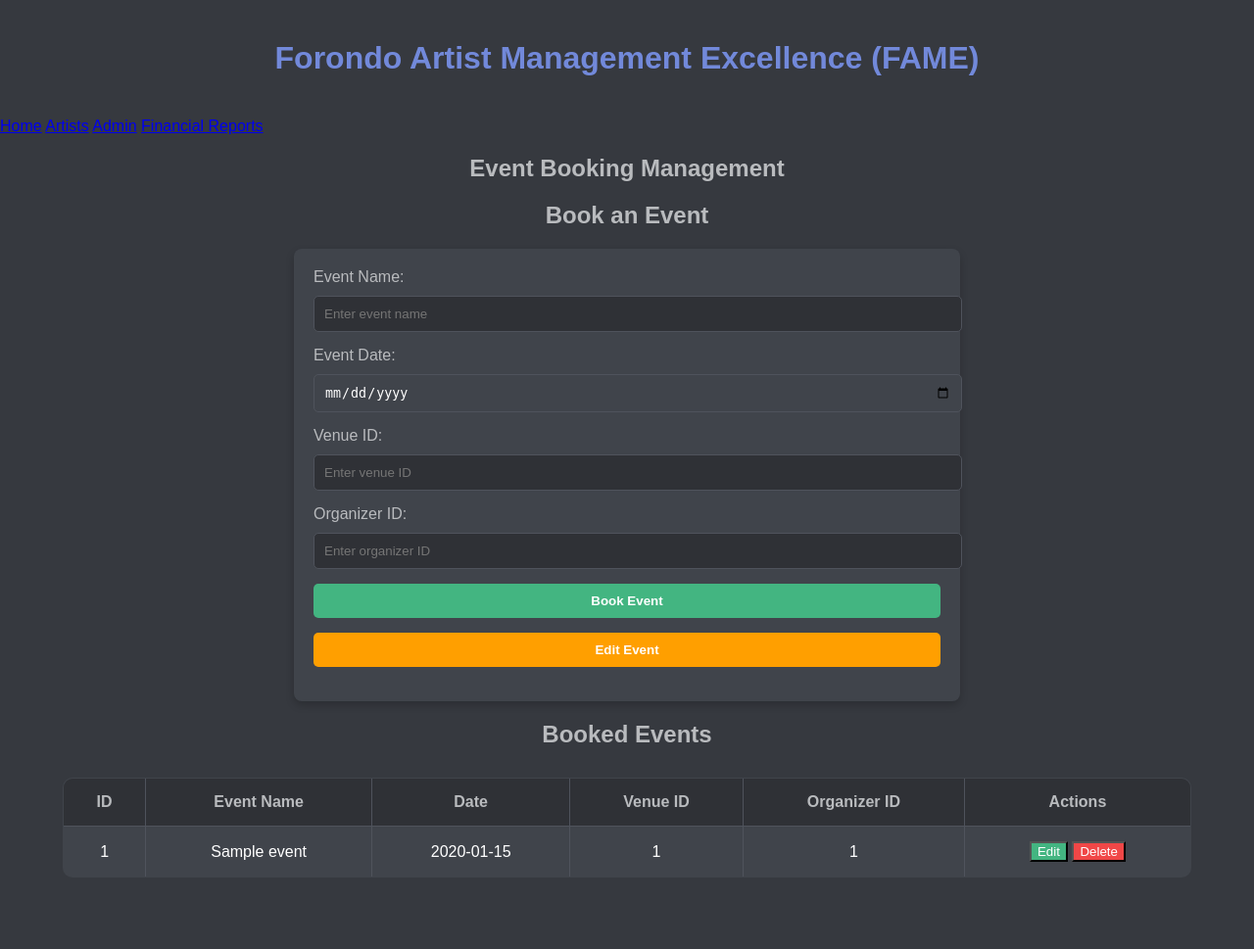
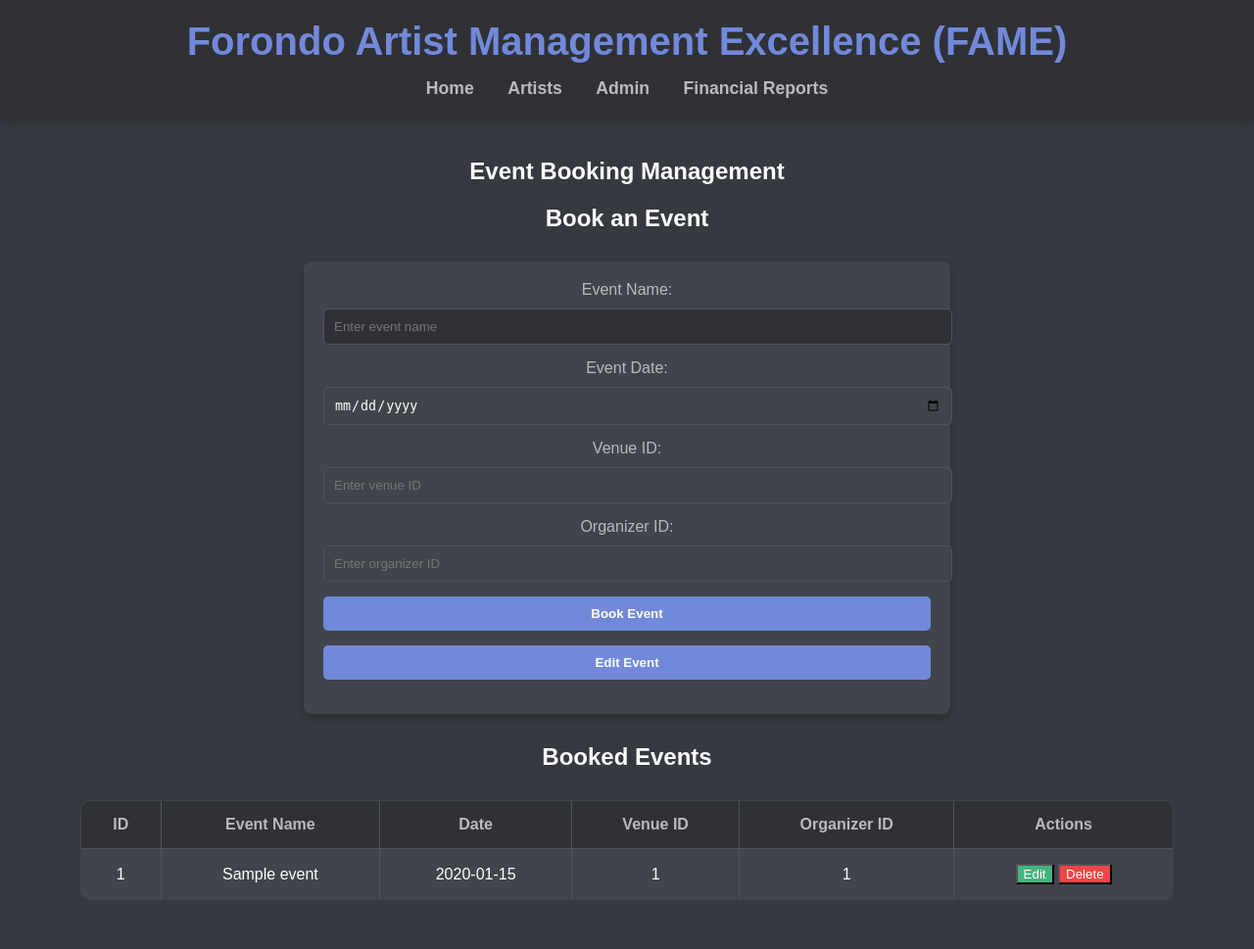
Before and after one commit to Rex5433/PHP-Database, a PHP site: page /event_booking.php in a window 1280 px wide. Shown: the whole page at 98% size. Before the commit the page ends 895 px from the top, so only its background shows below. Run offline with PHP 8.4, Linux system fonts and the light colour scheme; tables that the repository leaves empty hold one stand-in row (values such as "Sample post").

Commit message:
Update booking.css
cleaned

```diff
--- a/Database Program/UpdatedPHP/booking.css
+++ b/Database Program/UpdatedPHP/booking.css
@@ -6,21 +6,48 @@ body {
     color: #FFFFFF;
 }
 
-h1 {
+header {
+    background-color: #2F3136;
+    padding: 20px;
     text-align: center;
-    color: #7289DA;
-    padding: 20px;
+    box-shadow: 0 4px 8px rgba(0, 0, 0, 0.2);
 }
 
-h2 {
+header h1 {
+    color: #7289DA;
+    margin: 0;
+    font-size: 2.5em;
+}
+
+nav {
+    margin-top: 15px;
+}
+
+nav a {
     color: #B9BBBE;
+    margin: 0 15px;
+    text-decoration: none;
+    font-weight: bold;
+    font-size: 1.1em;
+}
+
+nav a:hover {
+    color: #7289DA;
+}
+
+nav a:focus {
+    outline: none;
+    color: #7289DA;
+}
+
+main {
+    padding: 20px;
     text-align: center;
-    margin-bottom: 20px;
 }
 
 form {
     width: 50%;
-    margin: 0 auto;
+    margin: 30px auto;
     background-color: #40444B;
     padding: 20px;
     border-radius: 8px;
@@ -43,7 +70,7 @@ form input, form select, form button {
     color: #FFFFFF;
 }
 
-form input[type="date"], form select {
+form input[type="number"], form input[type="date"] {
     background-color: #40444B;
 }
 
@@ -96,21 +123,23 @@ tr:hover {
     color: white;
 }
 
-button.book-btn {
+button.add-btn {
     background-color: #43B581;
 }
 
-button.book-btn:hover {
+button.add-btn:hover {
     background-color: #38A169;
 }
 
+
 button.edit-btn {
-    background-color: #FF9F00;
+    background-color: #7289DA;
 }
 
 button.edit-btn:hover {
-    background-color: #FF7F00;
+    background-color: #5B6E8E;
 }
+
 
 button.delete-btn {
     background-color: #F04747;
@@ -160,4 +189,12 @@ footer {
     th, td {
         padding: 10px;
     }
+
+    header h1 {
+        font-size: 2em;
+    }
+
+    nav a {
+        font-size: 1em;
+    }
 }
```
